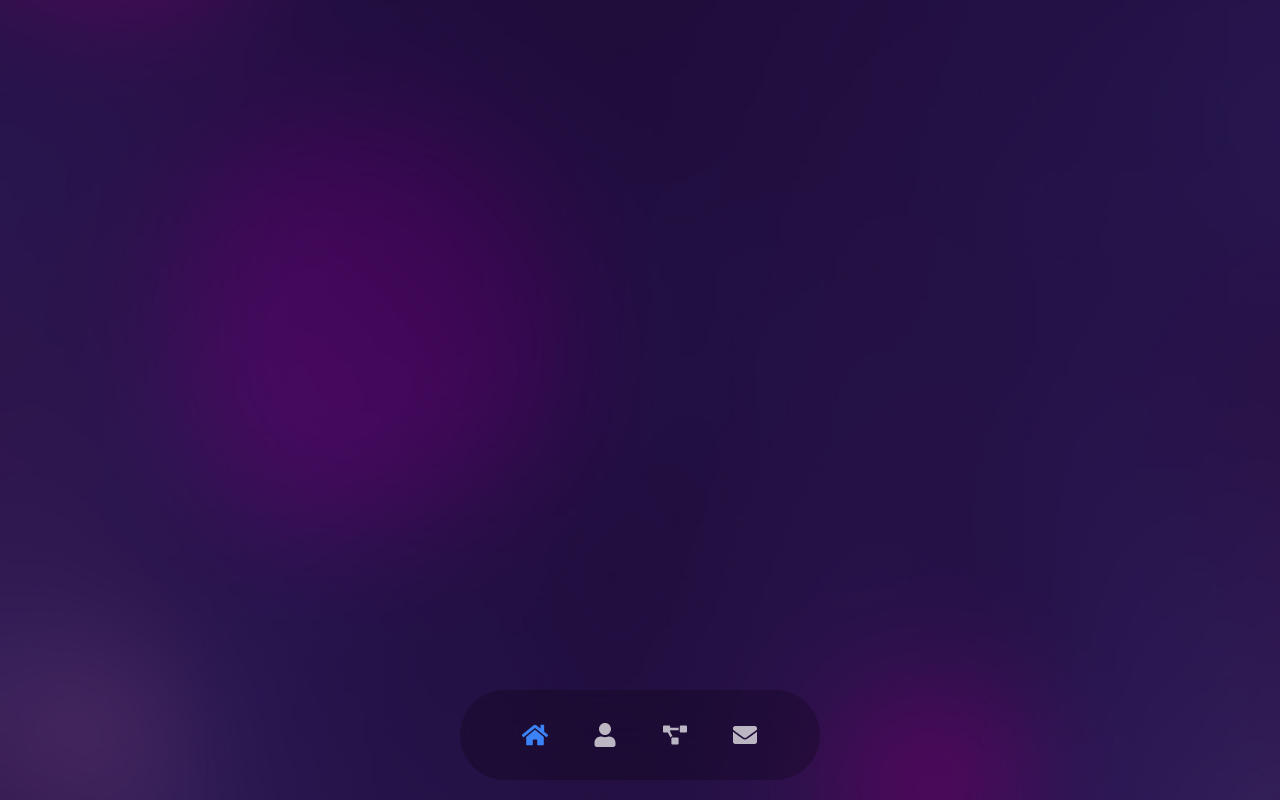
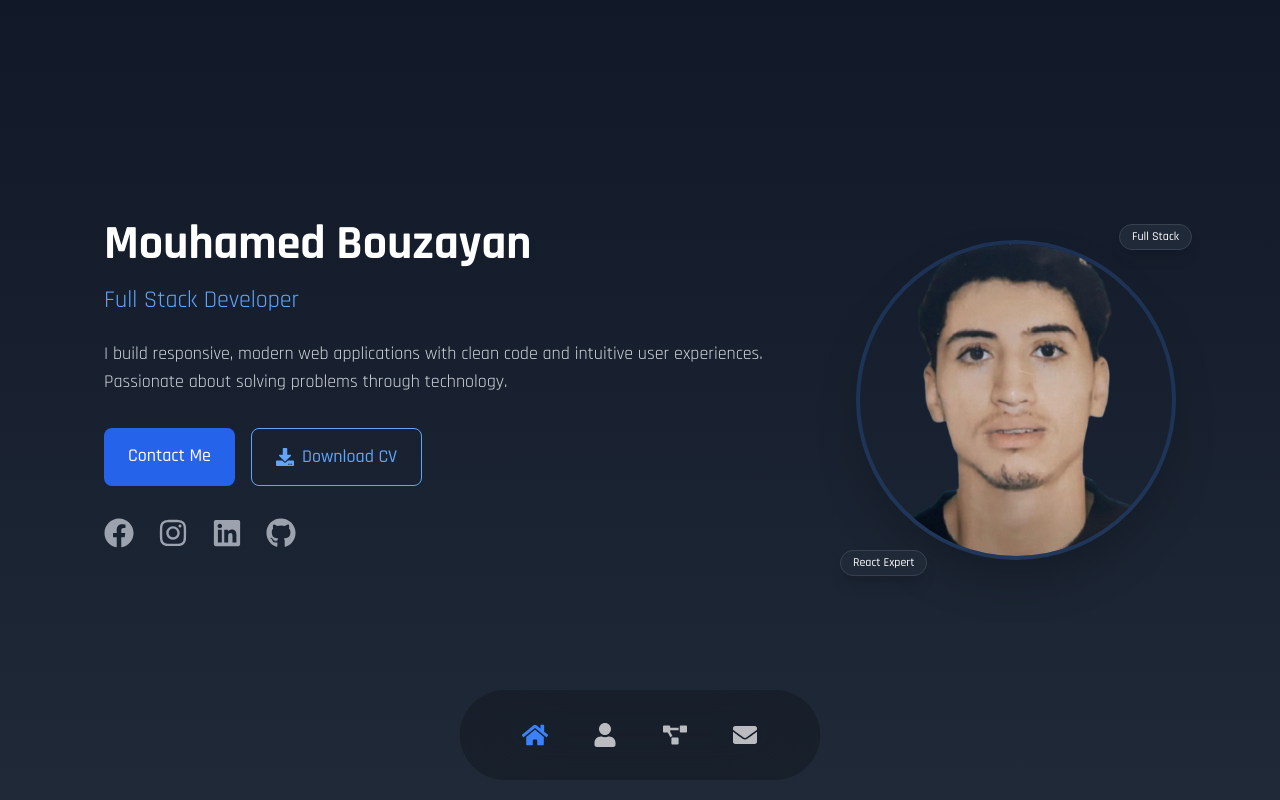
Before and after one commit to MOUHAMEDBOUZAYAN/MY-PORTFOLIO, a React (Vite) app in the folder front-end/: page / in a window 1280 px wide. Shown: the top 800 px of the page. Built offline with nearby package versions, Linux system fonts and the light colour scheme; a web font is replaced by a local one.

Commit message:
Feat(Home): Ajout De La Page D'Accueil Du Portfolio

```diff
--- a/front-end/package.json
+++ b/front-end/package.json
@@ -10,6 +10,7 @@
     "preview": "vite preview"
   },
   "dependencies": {
+    "framer-motion": "^12.6.2",
     "react": "^19.0.0",
     "react-dom": "^19.0.0",
     "react-icons": "^5.5.0",
--- a/front-end/src/App.jsx
+++ b/front-end/src/App.jsx
@@ -1,13 +1,7 @@
 import React from "react";
 // components
-// import Banner from "./components/Banner";
-// import Header from "./components/Header";
+import Home from "./components/Home";
 import Nav from "./components/Nav";
-// import About from "./components/About";
-// import Services from "./components/Services";
-// import Work from "./components/Work";
-// import Contact from "./components/Contact";
-// import background image
 import BackgroundImage from "./assets/background.png";
 
 const App = () => {
@@ -20,13 +14,9 @@ const App = () => {
         backgroundPosition: "center",
       }}
     >
+      <Home />
       <Nav />
-      {/* <Header />
-      <Banner />
-      <About />
-      <Services />
-      <Work />
-      <Contact /> */}
+
       <div className="h-[4000px]"></div>
     </div>
   );
--- a/front-end/src/components/Banner.jsx
+++ /dev/null
@@ -1,9 +0,0 @@
-import React from 'react'
-
-function Banner() {
-  return (
-    <div></div>
-  )
-}
-
-export default Banner
--- /dev/null
+++ b/front-end/src/components/Home.jsx
@@ -0,0 +1,181 @@
+import React from 'react';
+import { FaFacebook, FaInstagram, FaLinkedin, FaGithub, FaDownload } from 'react-icons/fa';
+import { motion } from 'framer-motion';
+import profilePhoto from '../assets/profile.png';
+
+const Home = () => {
+  // Animation variants
+  const container = {
+    hidden: { opacity: 0 },
+    show: {
+      opacity: 1,
+      transition: {
+        staggerChildren: 0.1,
+        delayChildren: 0.3
+      }
+    }
+  };
+
+  const item = {
+    hidden: { opacity: 0, y: 20 },
+    show: {
+      opacity: 1,
+      y: 0,
+      transition: {
+        duration: 0.6,
+        ease: [0.16, 1, 0.3, 1]
+      }
+    }
+  };
+
+  const socialLinks = [
+    { icon: <FaFacebook />, url: "https://facebook.com/yourprofile", color: "hover:text-blue-600" },
+    { icon: <FaInstagram />, url: "https://instagram.com/yourprofile", color: "hover:text-pink-600" },
+    { icon: <FaLinkedin />, url: "https://linkedin.com/in/yourprofile", color: "hover:text-blue-500" },
+    { icon: <FaGithub />, url: "https://github.com/yourprofile", color: "hover:text-white" }
+  ];
+
+  return (
+    <motion.section
+      id="home"
+      initial="hidden"
+      animate="show"
+      variants={container}
+      className="min-h-screen flex items-center justify-center bg-gradient-to-b from-gray-900 to-gray-800 text-white p-4 sm:p-8"
+    >
+      <div className="flex flex-col md:flex-row items-center justify-center max-w-6xl w-full gap-6 md:gap-12">
+        {/* Text Content */}
+        <motion.div
+          className="text-center md:text-left max-w-2xl"
+          variants={container}
+        >
+          <motion.h1
+            className="text-3xl sm:text-4xl md:text-5xl font-bold mb-3 sm:mb-4"
+            variants={item}
+          >
+            Mouhamed Bouzayan
+          </motion.h1>
+
+          <motion.h2
+            className="text-lg sm:text-xl md:text-2xl text-blue-400 mb-4 sm:mb-6"
+            variants={item}
+          >
+            Full Stack Developer
+          </motion.h2>
+
+          <motion.p
+            className="text-base sm:text-lg mb-6 sm:mb-8 text-gray-300"
+            variants={item}
+          >
+            I build responsive, modern web applications with clean code and intuitive user experiences.
+            Passionate about solving problems through technology.
+          </motion.p>
+
+          {/* Call to Action Buttons */}
+          <motion.div className="flex flex-col sm:flex-row gap-4 mb-8" variants={item}>
+            <motion.a
+              href="#contact"
+              className="px-6 py-3 bg-blue-600 hover:bg-blue-700 rounded-lg font-medium transition-colors"
+              whileHover={{ scale: 1.05 }}
+              whileTap={{ scale: 0.95 }}
+            >
+              Contact Me
+            </motion.a>
+            <motion.a
+              href="/resume.pdf"
+              download
+              className="px-6 py-3 border border-blue-400 text-blue-400 hover:bg-blue-900/30 rounded-lg font-medium flex items-center justify-center gap-2 transition-colors"
+              whileHover={{ scale: 1.05 }}
+              whileTap={{ scale: 0.95 }}
+            >
+              <FaDownload /> Download CV
+            </motion.a>
+          </motion.div>
+
+          {/* Social Icons */}
+          <motion.div
+            className="flex justify-center md:justify-start gap-4 sm:gap-6 mb-8"
+            variants={item}
+          >
+            {socialLinks.map((social, index) => (
+              <motion.a
+                key={index}
+                href={social.url}
+                target="_blank"
+                rel="noopener noreferrer"
+                className={`text-2xl sm:text-3xl text-gray-400 ${social.color} transition-colors`}
+                whileHover={{
+                  y: -3,
+                  scale: 1.1,
+                  transition: { type: "spring", stiffness: 500 }
+                }}
+                whileTap={{ scale: 0.9 }}
+                custom={index}
+                variants={item}
+              >
+                {social.icon}
+              </motion.a>
+            ))}
+          </motion.div>
+        </motion.div>
+
+        {/* Profile Image */}
+        <motion.div
+          className="relative w-56 h-56 sm:w-64 sm:h-64 md:w-72 md:h-72 lg:w-80 lg:h-80 ml-0 md:ml-8"
+          variants={item}
+        >
+          <motion.img
+            src={profilePhoto}
+            alt="Mouhamed Bouzayan"
+            className="w-full h-full object-cover rounded-full shadow-2xl border-4 border-blue-500/20"
+            initial={{ scale: 0.9, opacity: 0 }}
+            animate={{ scale: 1, opacity: 1 }}
+            transition={{
+              type: "spring",
+              stiffness: 100,
+              damping: 15,
+              delay: 0.2
+            }}
+            whileHover={{
+              scale: 1.05,
+              boxShadow: "0 10px 25px -5px rgba(59, 130, 246, 0.4)"
+            }}
+          />
+
+          {/* Floating Tech Badges */}
+          <motion.div
+            className="absolute -bottom-4 -left-4 bg-gray-800 px-3 py-1 rounded-full shadow-lg border border-gray-700 flex items-center"
+            initial={{ y: 20, opacity: 0 }}
+            animate={{ y: 0, opacity: 1 }}
+            transition={{ delay: 0.8 }}
+          >
+            <span className="text-xs font-medium">React Expert</span>
+          </motion.div>
+
+          <motion.div
+            className="absolute -top-4 -right-4 bg-gray-800 px-3 py-1 rounded-full shadow-lg border border-gray-700 flex items-center"
+            initial={{ y: 20, opacity: 0 }}
+            animate={{ y: 0, opacity: 1 }}
+            transition={{ delay: 1 }}
+          >
+            <span className="text-xs font-medium">Full Stack</span>
+          </motion.div>
+
+          {/* Glow effect */}
+          <motion.div
+            className="absolute inset-0 rounded-full pointer-events-none"
+            initial={{ opacity: 0 }}
+            whileHover={{ opacity: 1 }}
+            transition={{ duration: 0.3 }}
+            style={{
+              background: "radial-gradient(circle at center, rgba(59, 130, 246, 0.3) 0%, transparent 70%)",
+              boxShadow: "inset 0 0 20px rgba(147, 197, 253, 0.4)"
+            }}
+          />
+        </motion.div>
+      </div>
+    </motion.section>
+  );
+};
+
+export default Home;
--- a/front-end/src/components/Work.js
+++ /dev/null
@@ -1,9 +0,0 @@
-import React from 'react'
-
-function Work() {
-  return (
-    <div></div>
-  )
-}
-
-export default Work
```
Also changed, not shown: front-end/src/assets/profile.png (added), front-end/src/components/SocialIcons.jsx (added), 1 other file (tests, documents, lock files or other folders).
